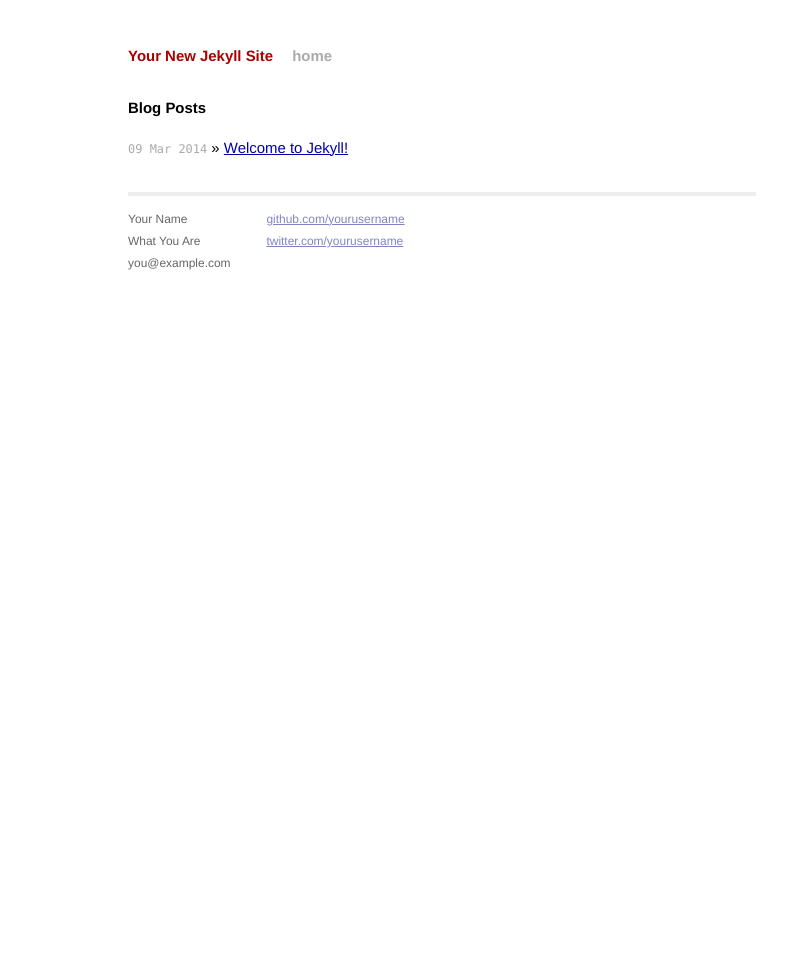
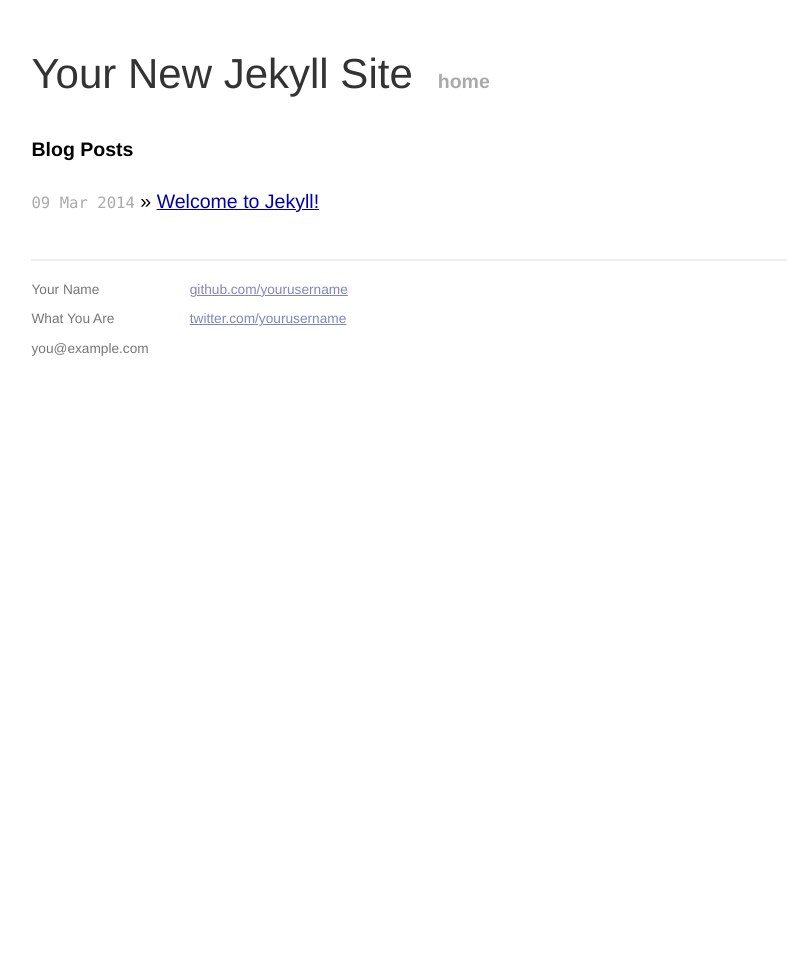
Before and after one commit to cookiebody/cookiebody.github.io, a Jekyll site: the page built from index.html, in a window 1280 px wide. Shown: the whole page, without its empty margins (198-985 px from the left). Built offline with Jekyll 4.4.1, drawn with Linux system fonts in a browser that asks for light colours; Markdown is read by kramdown in place of the engine named in the settings.

Commit message:
change css

```diff
--- a/css/main.css
+++ b/css/main.css
@@ -13,9 +13,9 @@
 html, body { height: 100%; }
 
 body {
-  background-color: #FFF;
-  font: 13.34px Helvetica, Arial, sans-serif;
-  font-size: small;
+  /*#f5f5f5*/
+  background-color: #fff;
+  font: 17px Helvetica, Arial, sans-serif;
   text-align: center;
 }
 
@@ -34,6 +34,7 @@ a:visited { color: #a0a; }
 /* Home
 /*
 /*****************************************************************************/
+
 .posts {
   list-style-type: none;
   margin-bottom: 2em;
@@ -74,7 +75,9 @@ a:visited { color: #a0a; }
 }
 
 .title a {
-  color: #a00;
+  color: #333;
+  font-size: 42px;
+  font-weight: 200;
 }
 
 .title a:hover {
@@ -95,9 +98,9 @@ a:visited { color: #a0a; }
 }
 
 .footer {
-  font-size: 80%;
-  color: #666;
-  border-top: 4px solid #eee;
+  font-size: 70%;
+  color: #777;
+  border-top: 2px solid #eee;
   margin-top: 2em;
   overflow: hidden;
 }
```
